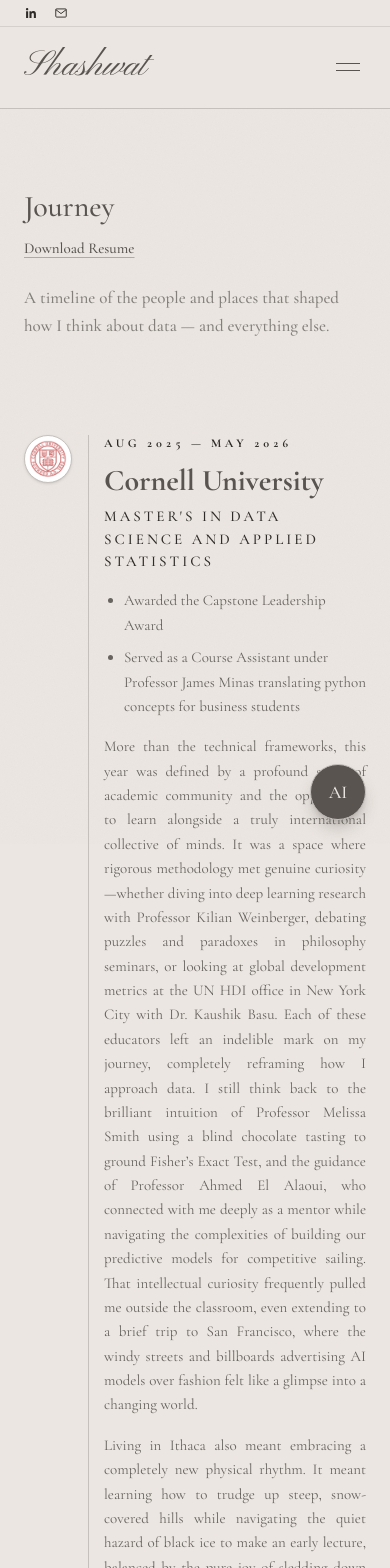
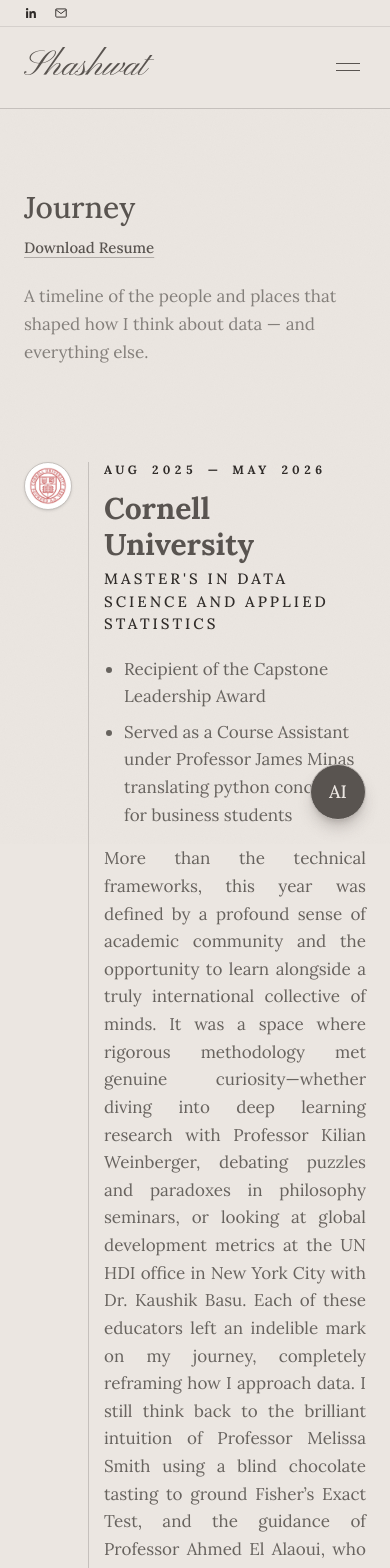
Before and after one commit to Shashwat-Modi/portfolio, a React (Vite) app: page /journey in a window 390 px wide. Shown: the top 1568 px of the page. Built offline with nearby package versions, Linux system fonts and the light colour scheme.

Commit message:
Font, resume updated. Phone view optimised. Contact me fixed.

```diff
--- a/index.html
+++ b/index.html
@@ -11,6 +11,7 @@
       href="https://fonts.googleapis.com/css2?family=Cormorant+Garamond:ital,wght@0,400;0,500;0,600;0,700;1,400;1,500&family=Pinyon+Script&family=Alex+Brush&family=Montserrat:wght@300;400;500&display=swap"
       rel="stylesheet"
     />
+    <link href="https://fonts.googleapis.com/css2?family=Lora:ital,wght@0,400..700;1,400..700&display=swap" rel="stylesheet">
     <title>Shashwat Modi — Data Scientist</title>
   </head>
   <body>
--- a/package.json
+++ b/package.json
@@ -10,6 +10,7 @@
     "preview": "vite preview"
   },
   "dependencies": {
+    "@emailjs/browser": "^4.4.1",
     "framer-motion": "^12.42.2",
     "react": "^19.2.7",
     "react-dom": "^19.2.7",
--- a/src/components/Layout.jsx
+++ b/src/components/Layout.jsx
@@ -25,7 +25,7 @@
         </main>
         {location.pathname !== "/" && (
           <footer className="border-t border-temple-grey px-6 py-8 text-center font-label text-xs font-light tracking-wide text-charcoal md:px-10">
-            © <span className="font-oldstyle-nums font-serif font-bold">{new Date().getFullYear()}</span> Shashwat Modi
+            © <span className="font-oldstyle-nums font-serif font-normal">{new Date().getFullYear()}</span> Shashwat Modi
           </footer>
         )}
       </div>
--- a/src/data/contentData.js
+++ b/src/data/contentData.js
@@ -137,7 +137,7 @@
     title: "Cornell University",
     byline: "Master's in Data Science and Applied Statistics",
     achievements: [
-      "Awarded the Capstone Leadership Award",
+      "Recipient of the Capstone Leadership Award",
       "Served as a Course Assistant under Professor James Minas translating python concepts for business students",
     ],
     tier: "primary",
@@ -289,7 +289,7 @@
     logoFile: "cajcs.png",
     description: [
       "Eleven years is a profound window of time, and spending them during my most formative years means the impact of this place is woven directly into how I think, write, and see the world. Looking back, listing individual project titles, elocution trophies, or MUN awards feels entirely inconsequential. What matters infinitely more is the quiet, daily architecture of curiosity that was built here—the transition from learning basic words and sentences to drafting complex prose and poetry, and the freedom to explore mathematics, track-and-field, art, and computer science with the exact same level of intensity and intrigue. Whether it was pouring a year of effort into a school project on the 2012 London Olympics or competing in the high-stakes adrenaline of an inter-house basketball final, it was an environment that taught me to throw myself completely into everything I touched.",
-      "That expressive clarity and eloquence of thought was first gently prodded in junior school by our headmistress, Mrs. Sushmita Ganguly, who graciously spent her time annotating and correcting a notebook overflowing with essays I had written over a summer break. That standard of care stayed with me through the years, reinforced by the silent, steady observation and unwavering belief of our principal, Mrs. Meera Isaacs, and the precise corrections of our choirmaster, Mr. Ravi Joshua, ringing through the hall during after-school choir practices. To list every educator who shaped this journey—from Mrs. Lele in the first grade all the way to Mrs. Jayanthi Neelakanthan in the tenth—would require a volume of its own. Alongside them were the friends who teased me in the corridors and immediately stood beside me on the basketball court during recess. While it is impossible to map every memory onto a single page, I look back with immense gratitude for a foundation that quietly shaped my earliest habits of inquiry and taught me how to grow.",
+      "That expressive clarity and eloquence of thought was first gently prodded in junior school by our headmistress, Mrs. Susmita Ganguly, who graciously spent her time annotating and correcting a notebook overflowing with essays I had written over a summer break. That standard of care stayed with me through the years, reinforced by the silent, steady observation and unwavering belief of our principal, Mrs. Meera Isaacs, and the precise corrections of our choirmaster, Mr. Ravi Joshua, ringing through the hall during after-school choir practices. To list every educator who shaped this journey—from grade 1 all the way till 10—would require a volume of its own. Alongside them were the friends who teased me in the corridors and immediately stood beside me on the basketball court during recess. While it is impossible to map every memory onto a single page, I look back with immense gratitude for a foundation that quietly shaped my earliest habits of inquiry and taught me how to grow.",
     ]
   },
   {
@@ -299,7 +299,7 @@
     tier: "tertiary",
     logoFile: "trinity.png",
     description: [
-      "The culmination of years of classical training, technical scales, and dynamic interpretation. I remain incredibly thankful to my instructors, Leon D'Souza and Charmis Braganza, for teaching me how to listen closely and appreciate the underlying structure of a composition.",
+      "The culmination of years of classical training, technical scales, and dynamic interpretation. I remain incredibly thankful to my teachers, Mr Leon D'Souza and Mrs Charmis Braganza, for teaching me how to listen closely and appreciate the underlying structure of a composition.",
       "Alongside them, I owe a beautiful debt to all the music teachers who have guided me across different instruments over the years, building my musicality step by step, piece by piece. Together, they taught me to find the intersection of rhythm and rhyme, of ebony and ivory."
     ]
   },
--- a/src/index.css
+++ b/src/index.css
@@ -1,8 +1,8 @@
 @import "tailwindcss";
 
 @theme {
-  --font-serif: "Cormorant Garamond", ui-serif, Georgia, serif;
-  --font-sans: "Cormorant Garamond", ui-serif, Georgia, serif;
+  --font-serif: "Lora", ui-serif, Georgia, serif;
+  --font-sans: "Lora", ui-serif, Georgia, serif;
   --font-cursive: "Pinyon Script", cursive;
   --font-signature: "Alex Brush", cursive;
   --font-label: "Montserrat", ui-sans-serif, system-ui, sans-serif;
--- a/src/pages/Canvas.jsx
+++ b/src/pages/Canvas.jsx
@@ -182,10 +182,10 @@
       </form>
 
       <div className="mt-20 border-t border-temple-grey pt-12">
-        <h2 className="font-serif text-xl text-dark-night sm:text-2xl">The Wall</h2>
+        <h2 className="font-serif text-xl text-dark-night sm:text-2xl">Shared Thoughts</h2>
         {wall.length === 0 ? (
           <p className="mt-4 text-base leading-relaxed text-dark-night/70">
-            No entries have been approved yet — check back once submissions have been reviewed.
+            Looking forward to building a community here. Share your ideas above to start the dialogue!
           </p>
         ) : (
           <div className="mt-8 flex flex-col gap-8">
--- a/src/pages/Journey.jsx
+++ b/src/pages/Journey.jsx
@@ -5,7 +5,7 @@
 const tierTitleClass = {
   primary: "text-3xl font-bold sm:text-4xl md:text-5xl",
   secondary: "text-xl font-bold sm:text-2xl md:text-3xl",
-  tertiary: "text-lg font-normal sm:text-xl",
+  tertiary: "text-lg font-semibold sm:text-xl",
 };
 
 function getInitials(title) {
@@ -65,24 +65,24 @@
         <h2 className={`mt-3 font-serif text-dark-night ${tierTitleClass[node.tier]}`}>
           {node.title}
         </h2>
-        <p className="mt-1.5 text-sm uppercase tracking-[0.2em] text-charcoal">
+        <p className="mt-1.5 mb-5 text-sm uppercase tracking-[0.2em] text-charcoal">
           {node.byline}
         </p>
         {node.achievements && node.achievements.length > 0 && (
           <ul className="list-disc pl-5 my-4 space-y-2 text-[#595450]/90">
             {node.achievements.map((bullet, idx) => (
-              <li key={idx} className="tracking-normal text-sm md:text-base font-normal leading-relaxed">{bullet}</li>
+              <li key={idx} className="tracking-normal text-base md:text-lg font-normal leading-relaxed">{bullet}</li>
             ))}
           </ul>
         )}
         {Array.isArray(node.description) ? (
           <div className="space-y-4">
             {node.description.map((paragraph, pIdx) => (
-              <p key={pIdx} className="text-[#595450]/90 text-sm md:text-base font-normal leading-relaxed text-justify">{paragraph}</p>
+              <p key={pIdx} className="text-[#595450]/90 text-base md:text-lg font-normal leading-relaxed text-justify">{paragraph}</p>
             ))}
           </div>
         ) : (
-          <p className="text-[#595450]/90 text-sm md:text-base font-normal leading-relaxed text-justify">{node.description}</p>
+          <p className="text-[#595450]/90 text-base md:text-lg font-normal leading-relaxed text-justify">{node.description}</p>
         )}
       </div>
     </motion.div>
@@ -106,7 +106,7 @@
       >
         Download Resume
       </a>
-      <p className="mt-6 max-w-xl text-base leading-relaxed text-dark-night/70">
+      <p className="mt-6 max-w-xl text-base font-normal leading-relaxed text-dark-night/70 md:text-lg">
         A timeline of the people and places that shaped how I think about data — and everything else.
       </p>
 
--- a/src/pages/Library.jsx
+++ b/src/pages/Library.jsx
@@ -12,7 +12,7 @@
       <div className="mt-12 grid w-full grid-cols-1 gap-4 border-t border-temple-grey pt-10 sm:grid-cols-3">
         {libraryPageData.metrics.map((metric) => (
           <div key={metric.label} className="flex flex-col items-center gap-1.5">
-            <span className="font-oldstyle-nums font-serif text-3xl font-bold text-dark-night">{metric.value}</span>
+            <span className="font-oldstyle-nums oldstyle-nums font-serif text-3xl font-bold text-dark-night">{metric.value}</span>
             <span className="font-label text-xs font-light uppercase tracking-[0.2em] text-charcoal">{metric.label}</span>
           </div>
         ))}
--- a/src/pages/Projects.jsx
+++ b/src/pages/Projects.jsx
@@ -20,7 +20,7 @@
         <div className="border-4 border-white p-8 md:p-10">
           <span className="font-oldstyle-nums font-serif text-base font-bold text-dark-night/70">{String(index + 1).padStart(2, "0")}</span>
           <h2 className="mt-4 font-serif text-xl text-dark-night sm:text-2xl">{project.title}</h2>
-          <p className="mt-4 text-base leading-relaxed text-dark-night">{project.description}</p>
+          <p className="mt-4 text-base md:text-lg font-normal leading-relaxed text-dark-night">{project.description}</p>
           {project.metric && (
             <p className="mt-4 font-serif text-sm uppercase tracking-[0.25em] text-charcoal">
               {project.metric}
```
Also changed, not shown: src/pages/Contact.jsx (+21 -6 lines), src/pages/Home.jsx (+14 -6 lines), vercel.json (added), 2 other files (tests, documents, lock files or other folders).
